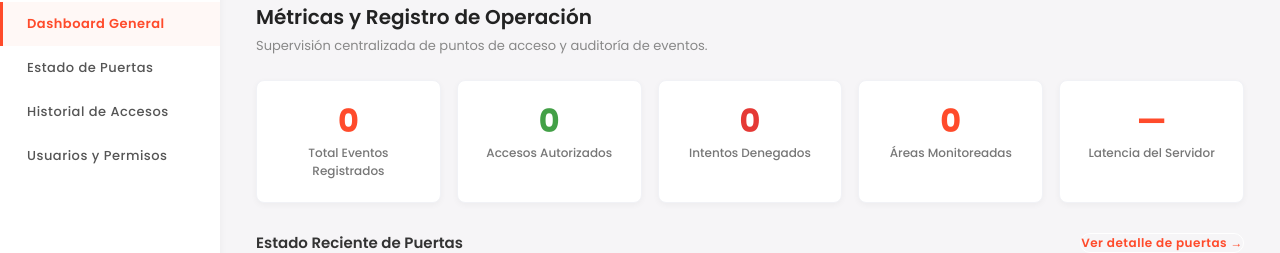
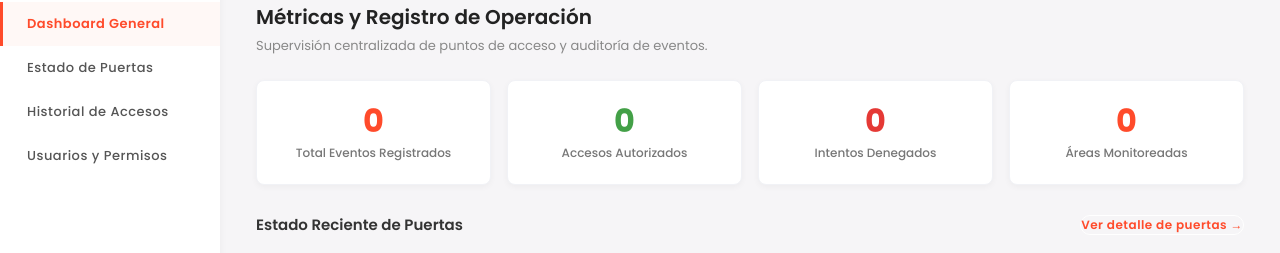
Before and after one commit to Selwin-Rivadineira/logtt-iot-dashboard, a React (Vite) app in the folder frontend/: page / in a window 1280 px wide. Shown: the part 116-369 px from the top of the page. Built offline with nearby package versions, Linux system fonts and the light colour scheme; no server answers; the database is empty.

Commit message:
style(dashboard): remueve tarjeta visual de latencia en KpiCards

```diff
--- a/frontend/src/components/dashboard/KpiCards.jsx
+++ b/frontend/src/components/dashboard/KpiCards.jsx
@@ -5,7 +5,6 @@ export default function KpiCards({
   permitidosCount = 0,
   denegadosCount = 0,
   areasCount = 0,
-  queryLatency = null,
   hasErrors = false,
 }) {
   return (
@@ -26,12 +25,6 @@ export default function KpiCards({
         <div className="kpi-number">{areasCount}</div>
         <div className="kpi-label">Áreas Monitoreadas</div>
       </div>
-      <div className="kpi-card">
-        <div className="kpi-number">
-          {queryLatency !== null && !hasErrors ? `${queryLatency}ms` : '—'}
-        </div>
-        <div className="kpi-label">Latencia del Servidor</div>
-      </div>
     </div>
   );
 }
```
